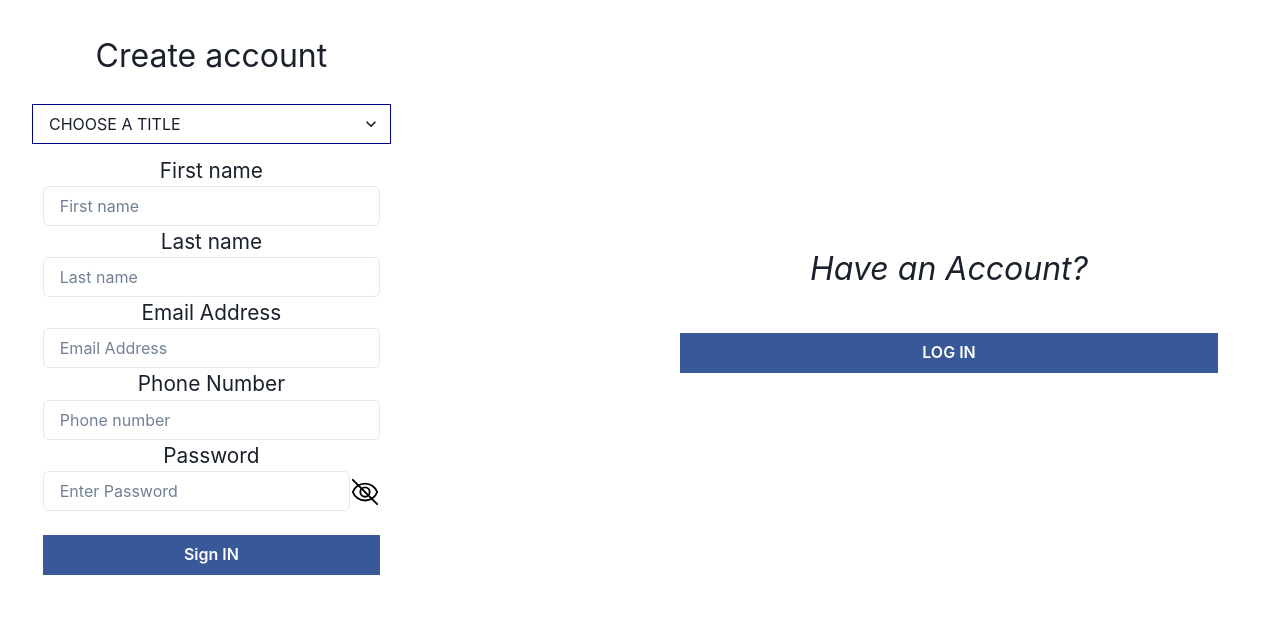
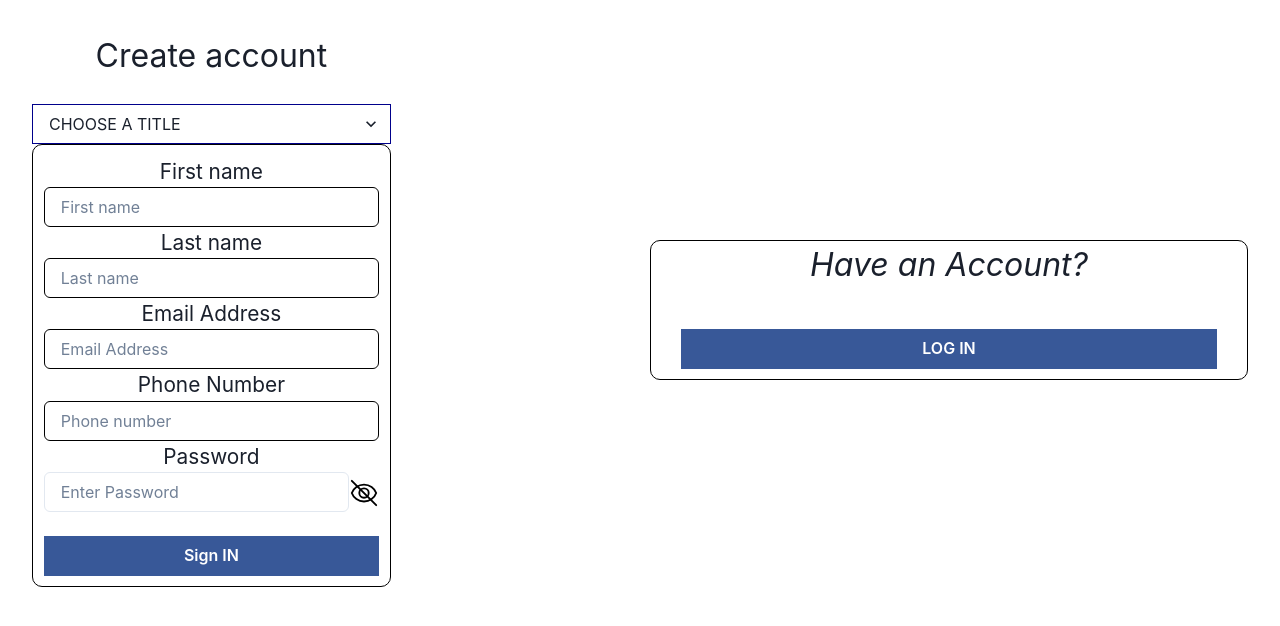
Before and after one commit to inzu30/uni_clo, a React (Vite) app in the folder project/: page /register in a window 1280 px wide. Shown: the top 626 px of the page. Built offline with nearby package versions, Linux system fonts and the light colour scheme.

Commit message:
removed errors from the css files of register and improved the single product card page

```diff
--- a/project/db.json
+++ b/project/db.json
@@ -825,6 +825,14 @@
       "phone": "324242344324",
       "lastName": "12",
       "id": 3
+    },
+    {
+      "email": "ayushpatra496@gmail.com",
+      "password": "",
+      "firstName": "Ayush",
+      "phone": "234567",
+      "lastName": "Patra",
+      "id": 4
     }
   ]
 }
--- a/project/src/component/ProductCard/ProductCard.css
+++ b/project/src/component/ProductCard/ProductCard.css
@@ -1,13 +1,13 @@
 .product-card {
-  display: flex;
+  /* display: flex; */
   padding: 16px;
   width: 60%;
   margin: 10px auto;
 }
 
 .product-image {
-  width: 90%;
-  height: 450px;
+  width: auto;
+  height: auto;
   margin-right: 20px;
   object-fit: contain;
 }
@@ -23,8 +23,10 @@
 }
 
 .product-price {
-  font-size: 0.95rem;
+  font-size: 1.9rem;
   font-weight: bold;
+  display: flex;
+  flex-direction: row;
 }
 
 .product-color {
@@ -49,6 +51,8 @@
 }
 
 .text {
+  display: flex;
+  flex-direction: row;
   font-size: 0.9rem;
   font-weight: 100;
 }
@@ -67,7 +71,7 @@
 .empty {
   color: #ccc;
 }
-@media (max-width:750px)
+@media (max-width:747px)
 {
   .product-card {
   display: flex;
@@ -76,6 +80,7 @@
   }
   .product-image{
     display: inline;
-    width: 80%;
+    width: 100%;
+    position: fixed;
   }
 }
--- a/project/src/component/ProductCard/ProductCard.jsx
+++ b/project/src/component/ProductCard/ProductCard.jsx
@@ -32,7 +32,7 @@ const ProductCard = () => {
 
   const [colorList, setColorList] = useState([
     { name: "crimson", isSelected: false },
-    { name: "white", isSelected: false },
+    { name: "grey", isSelected: false },
     { name: "green", isSelected: false },
     { name: "black", isSelected: false },
     { name: "teal", isSelected: false },
@@ -42,7 +42,7 @@ const ProductCard = () => {
     { name: "brown", isSelected: false },
     { name: "olive", isSelected: false },
     { name: "tan", isSelected: false },
-    { name: "gray", isSelected: false },
+    { name: "offwhite", isSelected: false },
   ]);
 
   useEffect(() => {
@@ -99,9 +99,11 @@ const ProductCard = () => {
         <div>
           <p className="text">PRODUCT DETAILS</p>
           {/* <p className="product-category">{category}</p> */}
-          <span style={{ fontWeight: "bold", fontSize: "0.9rem" }}>
+          <p>
+            <span style={{ fontWeight: "bold", fontSize: "0.9rem" }}>
             6 MONTH QUALITY GUARANTEE
           </span>
+          </p>
           <p className="text">Product code: TRC0270TAN</p>
           <p className="product-description text">{product.details}</p>
           <Button
--- a/project/src/component/Register.css
+++ b/project/src/component/Register.css
@@ -1,6 +1,9 @@
 .form
 {
+    border: 1px solid;
     padding: 3%;
+    border-color: black;
+    border-radius: 10px;
 }
 input
 {
@@ -22,12 +25,18 @@ input:active{
 }
 .tologin
 {
+    border: 1px solid;
     align-content: center;
     align-self: center;
+    border-color: black;
+    padding-bottom: 10px;
+    border-radius: 10px;
 }
 .mainDiv
 {
     display: flex;
+    flex-direction: row;
+    justify-content: center;
 }
 .register
 {
@@ -41,17 +50,27 @@ label{
     text-align: left;
     align-content: flex-start;
 }
-@media (max-width :700px)
+
+ @media (max-width :700px)
 {
     .mainDiv {
         display: inline;
     }
     .register {
-    width: 80%; /* Adjust the width for smaller screens */
-    margin: 0 auto; /* Center the box horizontally */
+    width: 100%;
+    margin: 0 auto;
   }
 
   .selectoption {
-    width: 100%; /* Make the select element width 100% */
+    width: 100%;
   }
 }
+@media all and (min-width:584px) and (max-width:748px){
+    .form{
+
+        display: flex;
+        flex-direction: column;
+
+    }
+
+}
--- a/project/src/component/Register.jsx
+++ b/project/src/component/Register.jsx
@@ -65,7 +65,7 @@ const Register = () => {
 
   return (
     <div className="mainDiv">
-      <Box className="register" size="40%">
+      <Box className="register" size="100%">
         <Spacer className="bigger">Create account</Spacer>
         <br />
         <Select
```
